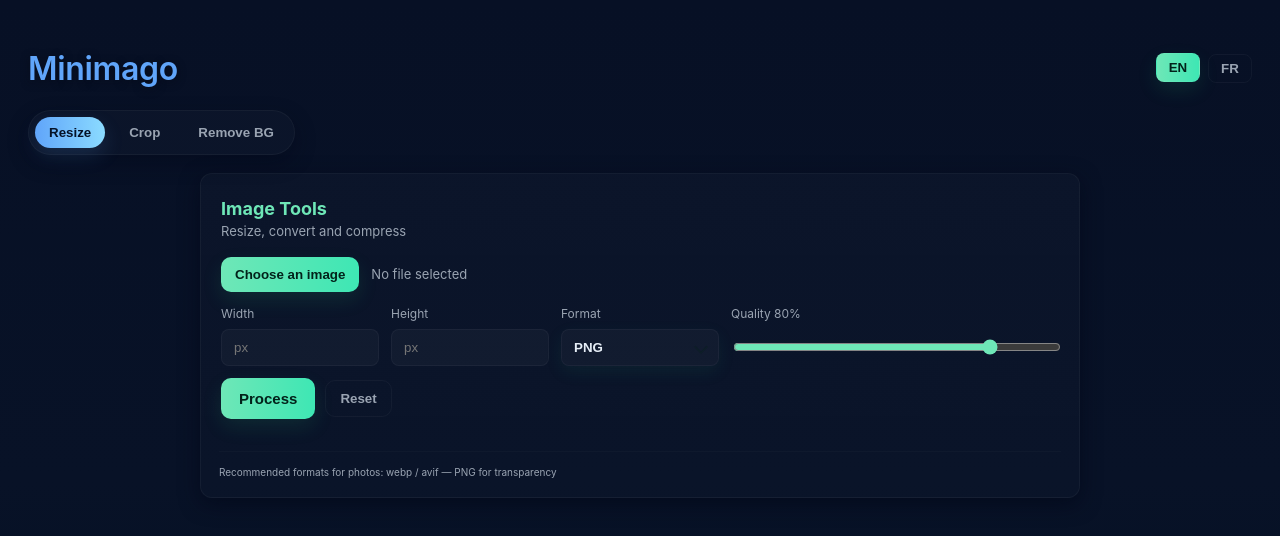
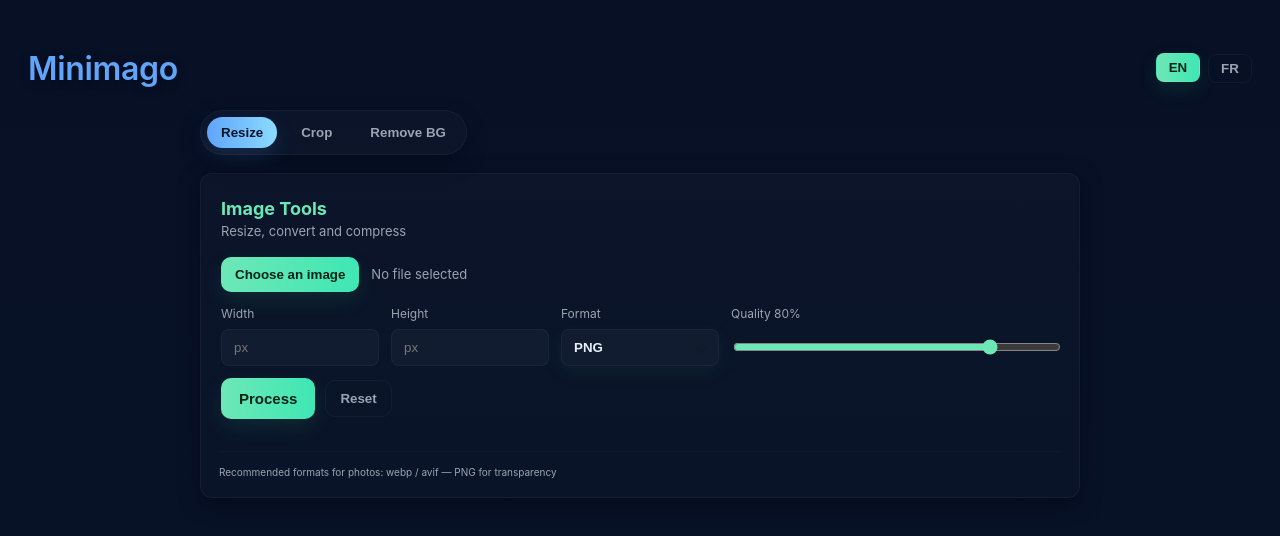
Before and after one commit to Christmann-Julian/minimago, a React (Vite) app: page / in a window 1280 px wide. Shown: the top 536 px of the page. Built offline with nearby package versions, Linux system fonts and the light colour scheme.

Commit message:
fix: alignment between tabs and cards

```diff
--- a/src/ui/App.tsx
+++ b/src/ui/App.tsx
@@ -13,6 +13,8 @@
   return (
     <>
       <AppHeader />
+      <div className="tool-container">
+        <div className="tool-inner">
           <div className="page-tabs" role="tablist" aria-label={t('nav.label')}>
             <button
               className={`page-tab ${page === 'resize' ? 'active' : ''}`}
@@ -37,6 +39,8 @@
           {page === 'resize' && <ImageTool />}
           {page === 'crop' && <CropTool />}
           {page === 'removebg' && <RemoveBgTool />}
+        </div>
+      </div>
     </>
   );
 }
--- a/src/ui/assets/styles/app.css
+++ b/src/ui/assets/styles/app.css
@@ -148,6 +148,11 @@
   justify-content: center;
   align-items: flex-start;
   gap: 20px;
+}
+
+.tool-inner {
+  width: 100%;
+  max-width: 880px;
 }
 
 .card {
```
Lines whose indentation alone changed are shown as unchanged.
